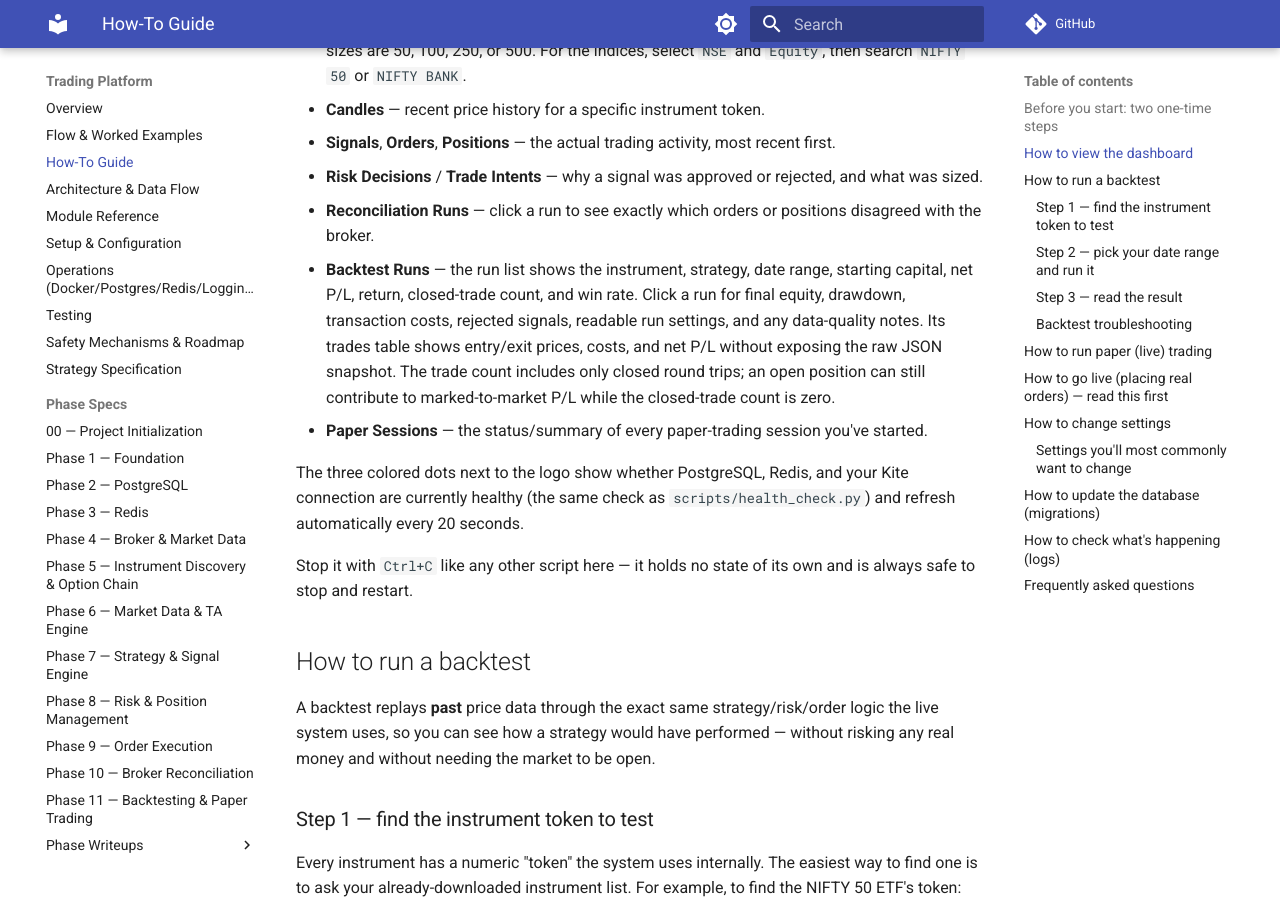
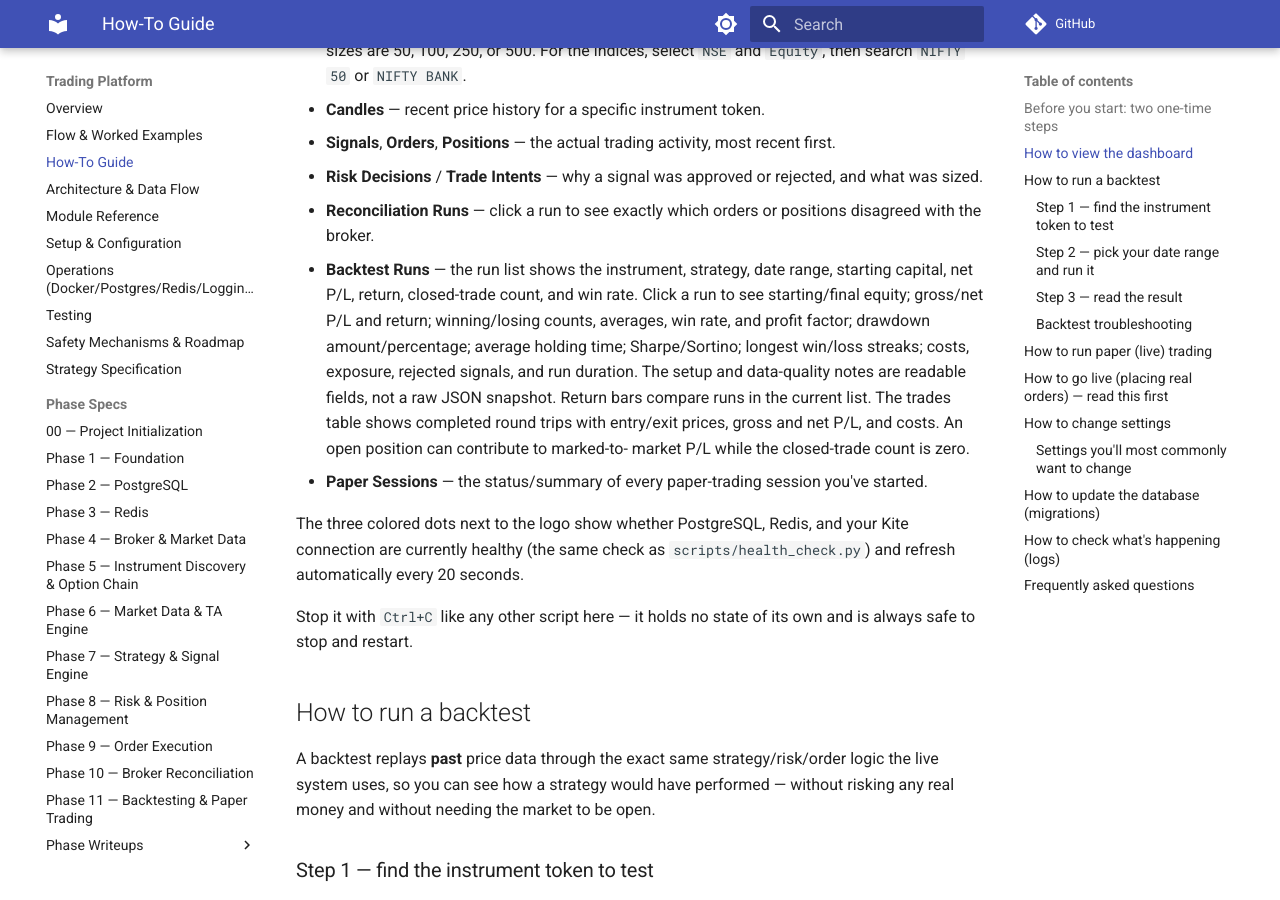
Before and after one commit to VictorG1422/docs, an MkDocs documentation site: the page built from docs/trading-platform/how-to.md, in a window 1280 px wide and 900 px high, scrolled down 2077 px. Built offline with MkDocs 1.6.1 and Material for MkDocs 9.7.7, drawn with Linux system fonts in a browser that asks for light colours; comment, search, counter and statistics services are not loaded.

Commit message:
Document complete backtest dashboard metrics
List the complete run metrics and explain result bars, readable setup details, and open-position marked-to-market behavior.

```diff
--- a/docs/trading-platform/how-to.md
+++ b/docs/trading-platform/how-to.md
@@ -112,12 +112,15 @@ index reference rows.
   positions disagreed with the broker.
 - **Backtest Runs** — the run list shows the instrument, strategy, date
   range, starting capital, net P/L, return, closed-trade count, and win
-  rate. Click a run for final equity, drawdown, transaction costs,
-  rejected signals, readable run settings, and any data-quality notes.
-  Its trades table shows entry/exit prices, costs, and net P/L without
-  exposing the raw JSON snapshot. The trade count includes only closed
-  round trips; an open position can still contribute to marked-to-market
-  P/L while the closed-trade count is zero.
+  rate. Click a run to see starting/final equity; gross/net P/L and
+  return; winning/losing counts, averages, win rate, and profit factor;
+  drawdown amount/percentage; average holding time; Sharpe/Sortino;
+  longest win/loss streaks; costs, exposure, rejected signals, and run
+  duration. The setup and data-quality notes are readable fields, not a
+  raw JSON snapshot. Return bars compare runs in the current list. The
+  trades table shows completed round trips with entry/exit prices, gross
+  and net P/L, and costs. An open position can contribute to marked-to-
+  market P/L while the closed-trade count is zero.
 - **Paper Sessions** — the status/summary of every paper-trading session
   you've started.
 
```
Also changed, not shown: docs/trading-platform/module-reference.md (+1 -1 lines), docs/trading-platform/phases/phase-11-backtesting-paper.md (+12 -0 lines).
